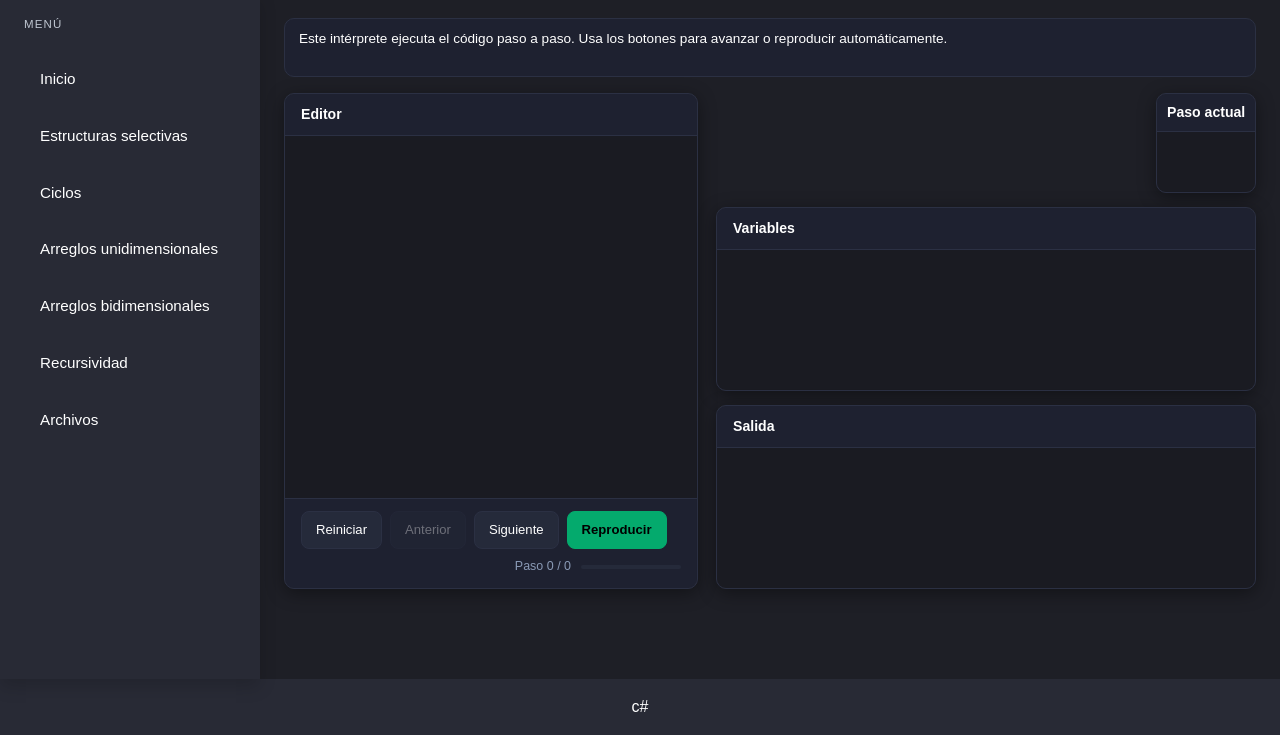
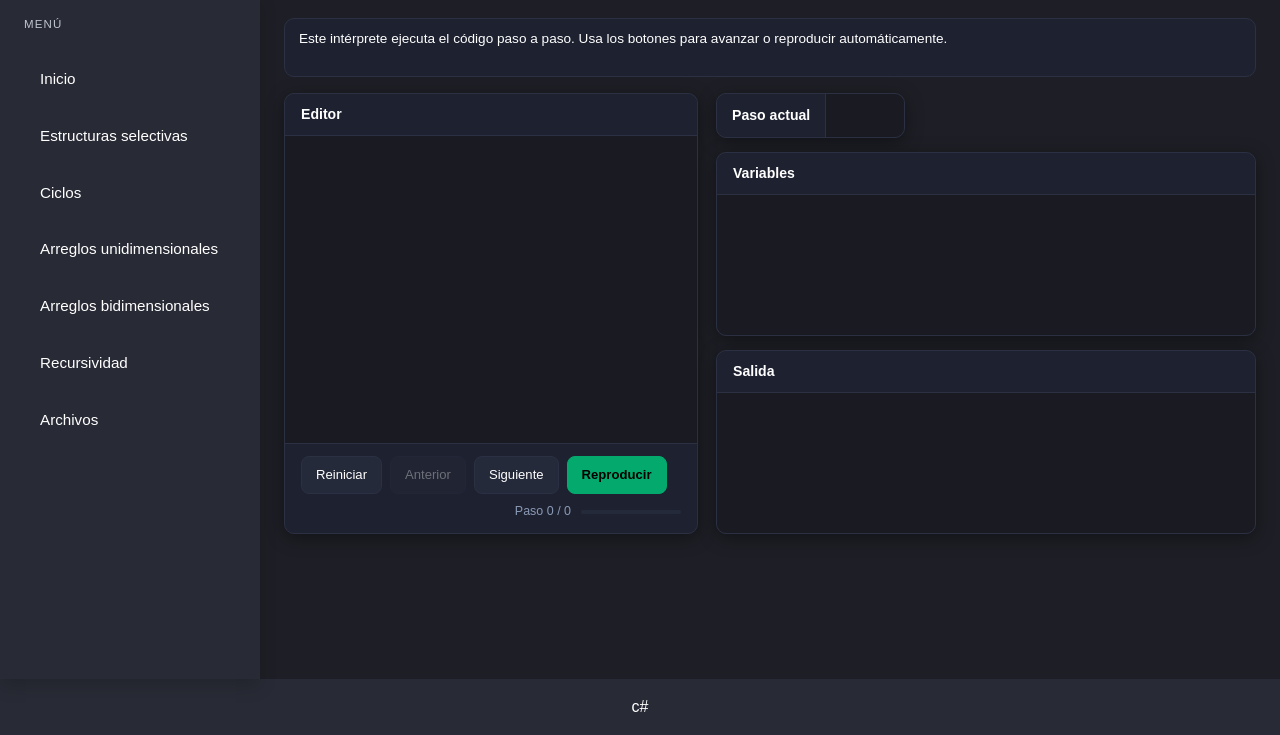
Before and after one commit to juanMonterrubioONE2/CsharpInterpreter, a plain HTML site: page index.html in a window 1280 px wide. Shown: the part 117-852 px from the top of the page. Drawn offline with nearby package versions, Linux system fonts and the light colour scheme.

Commit message:
cambios a la consola (paso actual)

```diff
--- a/index.html
+++ b/index.html
@@ -68,7 +68,7 @@
                             <div class="console-header2">
                                 <span class="console-title2">Paso actual</span>
                             </div>
-                            <div class="console-body">
+                            <div class="console-body2">
                             </div>
                         </div>
 
--- a/styles.css
+++ b/styles.css
@@ -284,11 +284,15 @@ main {
     border: 1px solid var(--console-border);
     overflow: hidden;
     box-shadow: 0 4px 18px rgba(0, 0, 0, 0.4);
+
+    /* ACTIVAMOS FLEXBOX HORIZONTAL */
     display: flex;
-    flex-direction: column;
-    height: 100px;
-    width: 100px;
-    margin-left: auto;
+    flex-direction: row; /* Fuerza a los hijos a alinearse de izquierda a derecha */
+    align-items: stretch; /* Hace que el header y el body tengan exactamente la misma altura */
+
+    /* Ajustes de tamaño ideales para tu diseño */
+    height: 45px;       /* Un tamaño compacto ideal para una barra de estado */
+    width: 35%;        /* Ocupará el ancho de la columna del panel lateral */
 }
 
 .console-header {
@@ -304,11 +308,11 @@ main {
 .console-header2 {
     display: flex;
     align-items: center;
-    gap: 8px;
     background-color: #1e2130;
-    border-bottom: 1px solid var(--console-border);
+    padding: 0 15px;      /* Espaciado interno horizontal uniforme */
+    border-right: 1px solid var(--console-border); /* Cambiamos el borde inferior por uno lateral derecho */
+    border-bottom: none;  /* Quitamos el borde antiguo que dividía arriba/abajo */
     flex-shrink: 0;
-    padding: 8px 10px;
 }
 
 .console-icon {
@@ -357,6 +361,19 @@ main {
     overflow-y: auto;
     min-height: 80px;
 }
+.console-body2 {
+    flex: 1;
+    display: flex;        /* Activamos flexbox interno para centrar el texto que pongas aquí */
+    align-items: center;
+    padding: 0 15px;
+    font-family: Arial, Helvetica, sans-serif;
+    font-size: 0.85rem;
+    color: #8a9ab5;
+    background-color: var(--console-bg);
+    overflow-y: auto;
+    min-height: 0;        /* Eliminamos el min-height de 80px que deformaba el contenedor */
+}
+
 
 .console-body:empty::after {
     content: '█';
```
